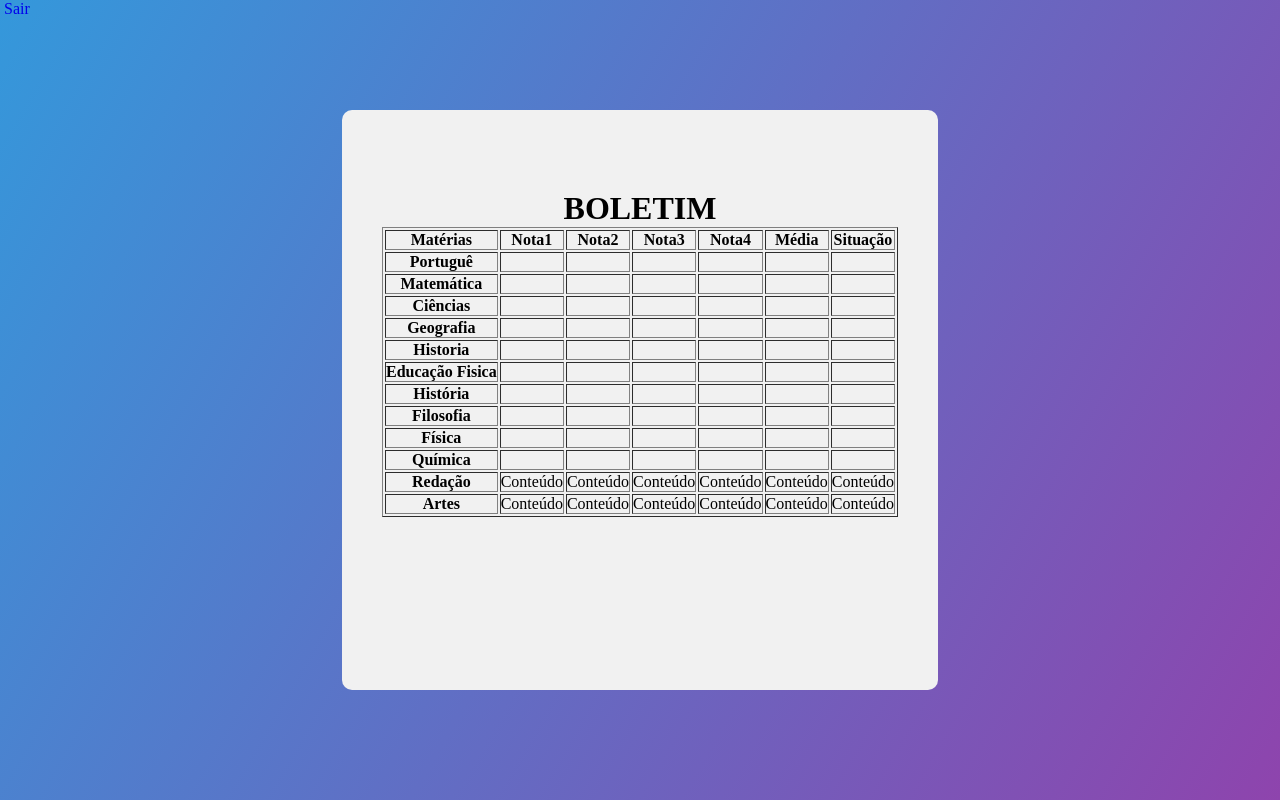
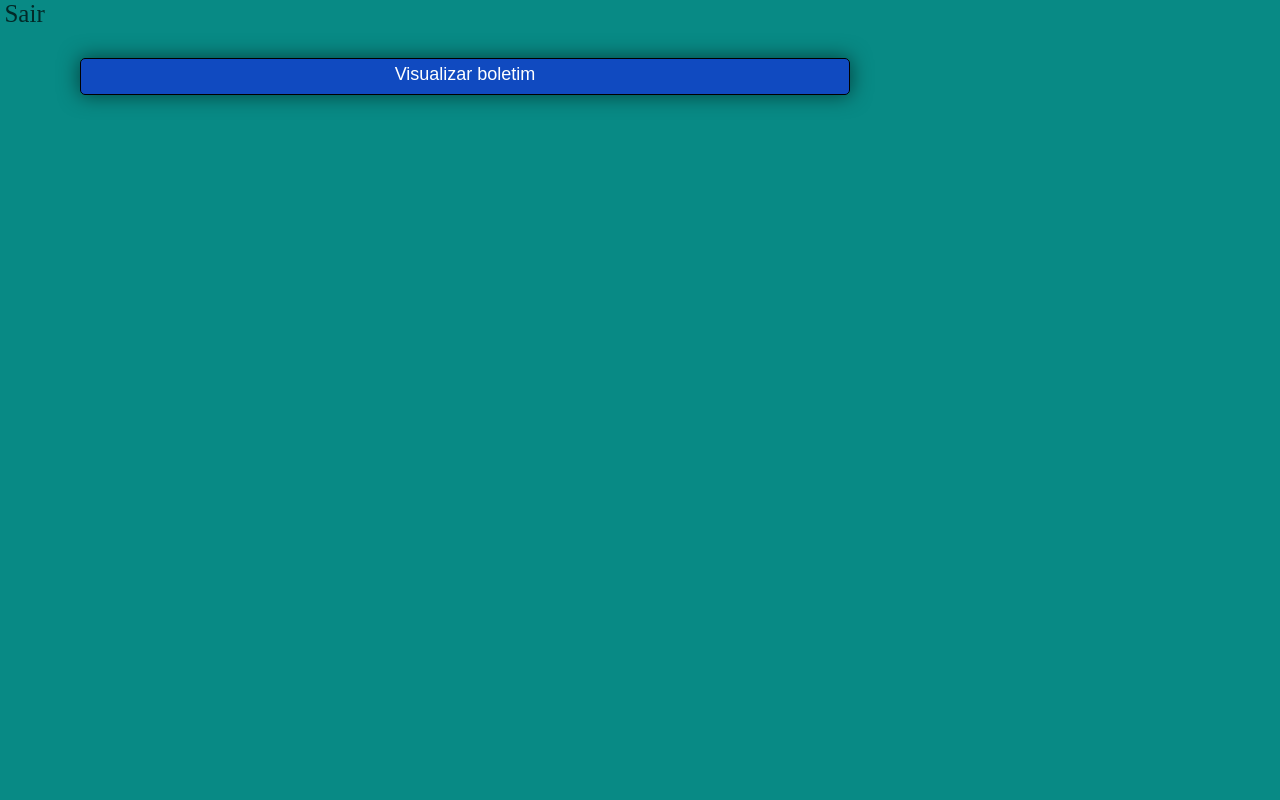
Before and after one commit to elioterio2002/elioterio2002, a PHP site: page /blaluno.php in a window 1280 px wide. Run offline with PHP 8.4, Linux system fonts and the light colour scheme.

Commit message:
Add files via upload

```diff
--- a/Aluno.php
+++ b/Aluno.php
@@ -21,7 +21,11 @@ and open the template in the editor.
             <?php
                 foreach($notas as $id => $nota){
                     echo $id. " " . $nota . "<br>";
+
+
                 }
+
+
             ?>
         </div>
     </body>
--- a/AlunosCadastrados.php
+++ b/AlunosCadastrados.php
@@ -16,7 +16,7 @@ and open the template in the editor.
     </head>
     <body >
         <div class="meio">
-             <h1> Alunos Cadastrados</h1>
+             <h1> Ver seu boletim</h1>
 
             <?php
                 foreach($alunos as $aluno){
--- a/Processamento.php
+++ b/Processamento.php
@@ -90,7 +90,7 @@
                             echo "Error: " . $sqn . "<br>" . mysqli_error($con);
                         }
                             mysqli_close($con);
-                }
+                 }
 
 
                 //Criando o objeto estudante e nota
@@ -115,10 +115,10 @@
                 $aluno_id = $notas->getAluno_id();
                 $professor_id = $notas->getProfessor_id();
 
-                if($nota1 !=null){
+                if($materia !=null){
                 //Inserindo os valores das variaveis na tabela do banco de dados
                 $sqd = "INSERT INTO notas (materia, nota1, nota2, nota3, nota4, aluno_id, professor_id)
-                 VALUES ('$materia', '$nota1', '$nota2', '$nota3', '$nota4', $aluno_id, $professor_id)";
+                 VALUES ('$materia', '$nota1', '$nota2', '$nota3', '$nota4', '$aluno_id', '$professor_id')";
 
 
                     if (mysqli_query($con, $sqd)) //Realiza uma consulta no banco de dados e retornando uma mensagem
--- a/blaluno.php
+++ b/blaluno.php
@@ -5,7 +5,7 @@
     <head>
         <meta charset="UTF-8">
         <title></title>
-        <link rel="stylesheet"  href="style.css">
+        <link rel="stylesheet"  href="index.css">
     </head>
     <body>
         <div class="topo">
@@ -13,138 +13,7 @@
             <a class="texto" href="index.php">Sair</a>
         </div>
 
-        <div class="login-form h1">
-  <h1 class="texto">BOLETIM</h1>
-
-    <table border="1" class="">
-
-        <tr>
-          <th>Matérias</th>
-          <th>Nota1</th>
-          <th>Nota2</th>
-          <th>Nota3</th>
-          <th>Nota4</th>
-          <th>Média</th>
-          <th>Situação</th>
-        </tr>
-
-      <tbody>
-        <tr>
-          <th>Portuguê</th>
-          <td></td>
-          <td></td>
-          <td></td>
-          <td></td>
-          <td></td>
-          <td></td>
-        </tr>
-        <tr>
-          <th>Matemática</th>
-           <td></td>
-          <td></td>
-          <td></td>
-          <td></td>
-          <td></td>
-          <td></td>
-        </tr>
-        <tr>
-          <th>Ciências</th>
-       <td></td>
-          <td></td>
-          <td></td>
-          <td></td>
-          <td></td>
-          <td></td>
-        </tr>
-        <tr>
-          <th>Geografia</th>
-           <td></td>
-          <td></td>
-          <td></td>
-          <td></td>
-          <td></td>
-          <td></td>
-        </tr>
-        <tr>
-          <th>Historia</th>
-       <td></td>
-          <td></td>
-          <td></td>
-          <td></td>
-          <td></td>
-          <td></td>
-        </tr>
-        <tr>
-          <th>Educação Fisica</th>
-           <td></td>
-          <td></td>
-          <td></td>
-          <td></td>
-          <td></td>
-          <td></td>
-        </tr>
-        <tr>
-          <th>História</th>
-           <td></td>
-          <td></td>
-          <td></td>
-          <td></td>
-          <td></td>
-          <td></td>
-        </tr>
-        <tr>
-          <th>Filosofia</th>
- <td></td>
-          <td></td>
-          <td></td>
-          <td></td>
-          <td></td>
-          <td></td>
-        </tr>
-        <tr>
-            <th>Física</th>
-      <td></td>
-          <td></td>
-          <td></td>
-          <td></td>
-          <td></td>
-          <td></td>
-        </tr>
-        <tr>
-          <th>Química</th>
-         <td></td>
-          <td></td>
-          <td></td>
-          <td></td>
-          <td></td>
-          <td></td>
-        </tr>
-        <tr>
-          <th>Redação</th>
-          <td>Conteúdo</td>
-          <td>Conteúdo</td>
-          <td>Conteúdo</td>
-          <td>Conteúdo</td>
-          <td>Conteúdo</td>
-          <td>Conteúdo</td>
-        </tr>
-        <tr>
-          <th>Artes</th>
-          <td>Conteúdo</td>
-          <td>Conteúdo</td>
-          <td>Conteúdo</td>
-          <td>Conteúdo</td>
-          <td>Conteúdo</td>
-          <td>Conteúdo</td>
-        </tr>
-      </tbody>
-    </table>
-    </div>
-
-
-
-        <?php
-
-        ?>
-    </body>
+         <div id="botao">
+                        <a class="btn btn-default" id="" href="AlunosCadastrados.php">Visualizar boletim</a>
+                        </div>
 </html>
```
